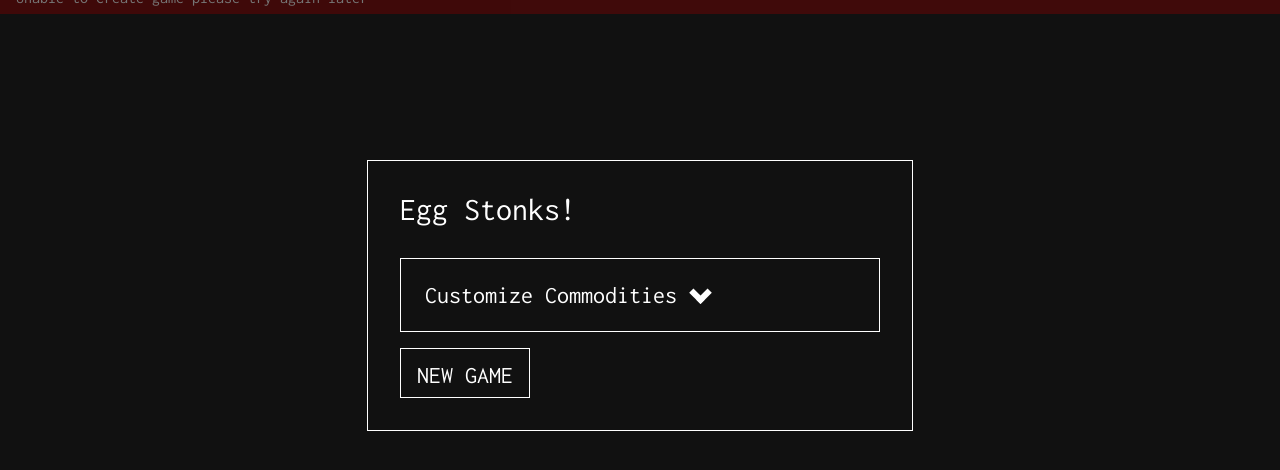
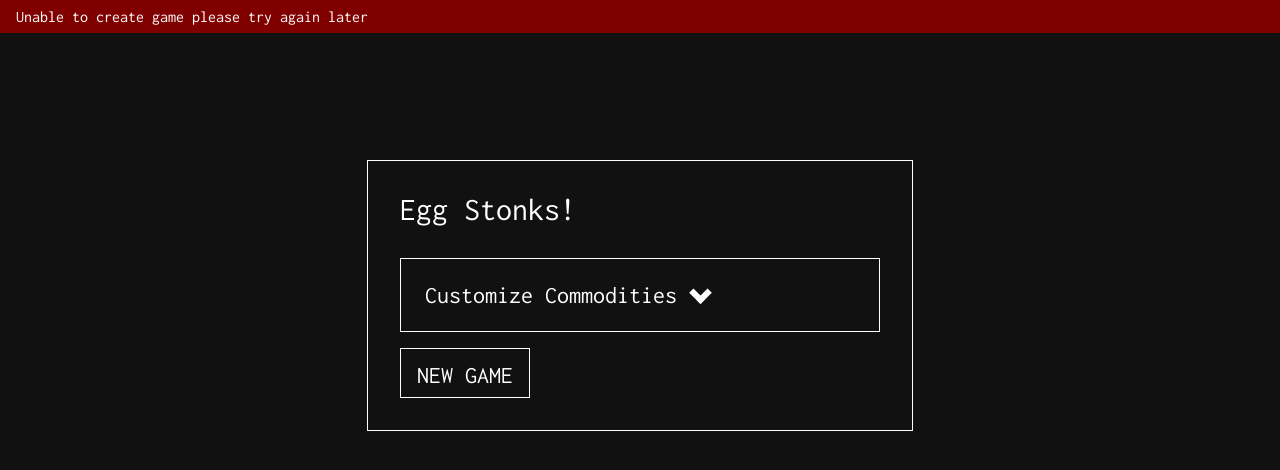
Before and after one commit to cconger/egg-stonks, a React app in the folder app/: page / in a window 1280 px wide. Both pictures are taken after a click on the input "New Game". Shown: the top 470 px of the page. Built offline with nearby package versions, Linux system fonts and the light colour scheme; no server answers; the HTML template or start-up script is replaced by a standard one.

Commit message:
Drop connections when I fail to write. Improved error messages and flow.

```diff
--- a/app/src/components/Application/Application.tsx
+++ b/app/src/components/Application/Application.tsx
@@ -9,10 +9,11 @@ interface ApplicationState {
   clientID: string;
   playerName?: string;
   gameID?: string;
+  errorString: string | null;
 }
 
 export const Application = () => {
-  const [{clientID, playerName, gameID}, setState] = React.useState<ApplicationState>(() => {
+  const [{clientID, playerName, gameID, errorString}, setState] = React.useState<ApplicationState>(() => {
 
     // Parse query params for gameID
     let clientID = localStorage.getItem('client_id');
@@ -41,6 +42,7 @@ export const Application = () => {
       gameID,
       clientID,
       playerName,
+      errorString: null,
     }
   })
 
@@ -52,8 +54,16 @@ export const Application = () => {
     }))
   }
 
+  const navToGame = (gameID: string) => {
+    sessionStorage.setItem("game_id", gameID)
+    setState((state) => ({
+      ...state,
+      gameID: gameID,
+    }))
+  }
+
   if (!gameID) {
-    return <Landing />
+    return <Landing onSubmit={navToGame} error={errorString} />
   }
 
   if (playerName === undefined) {
@@ -62,5 +72,17 @@ export const Application = () => {
     return <NamePicker prefill={prefill} onSubmit={namePicked} />
   }
 
-  return <GameClient clientID={clientID} gameID={gameID} name={playerName} />
+  const reset = (msg: string|null) => {
+    console.log("RESET", msg);
+
+    sessionStorage.removeItem("game_id");
+
+    setState((state) => ({
+      ...state,
+      gameID: undefined,
+      errorString: msg,
+    }))
+  }
+
+  return <GameClient clientID={clientID} gameID={gameID} name={playerName} reset={reset} />
 }
--- a/app/src/components/ErrorPane/ErrorPane.tsx
+++ b/app/src/components/ErrorPane/ErrorPane.tsx
@@ -9,11 +9,6 @@ export interface ErrorPaneProps {
 }
 
 type ErrorPaneState = ErrorMsg[]
-
-export interface Error {
-  ID: string;
-  Message: string;
-}
 
 export const ErrorPane = (props: ErrorPaneProps) => {
   const [errorList, setErrorList] = React.useState<ErrorPaneState>([])
@@ -29,14 +24,21 @@ export const ErrorPane = (props: ErrorPaneProps) => {
     errors = null
   }
 
-  let error = errorList[0];
   const handle = () => {
-    setErrorList(errorList.slice(1));
+    for (let i = 0; i < errorList.length; i++) {
+      if (!errorList[i].Persist) {
+        setErrorList([...errorList.slice(0,i), ...errorList.slice(i+1)])
+      }
+    }
   }
 
   errors = errorList.map((error) => {
+    const classNames = ["error"]
+    if (error.Persist) {
+      classNames.push("persist")
+    }
     return (
-      <div className="error" key={error.ID} onAnimationEnd={handle}>{error.Message}</div>
+      <div className={classNames.join(' ')} key={error.ID} onAnimationEnd={handle}>{error.Message}</div>
     );
   })
 
--- a/app/src/components/ErrorPane/style.css
+++ b/app/src/components/ErrorPane/style.css
@@ -8,6 +8,31 @@
   padding: 0.5em 1em;
   animation: slide-in-out 3s;
   animation-fill-mode: forwards;
+}
+
+.error.persist {
+  animation-name: slide-in;
+}
+
+@keyframes slide-in {
+  0% {
+    transform: translate3d(0,-100%,0);
+    opacity: 0;
+  }
+
+  10% {
+    transform: translate3d(0,0,0);
+    opacity: 1;
+  }
+
+  90% {
+    transform: translate3d(0, 0, 0);
+    opacity: 1;
+  }
+
+  100% {
+    transform: translate3d(0,0,0);
+  }
 }
 
 @keyframes slide-in-out {
--- a/app/src/components/GameBoard/GameBoard.tsx
+++ b/app/src/components/GameBoard/GameBoard.tsx
@@ -16,6 +16,7 @@ export interface GameBoardProps {
   currentPlayer?: string;
   error?: ErrorMsg;
   client?: GameClient;
+  quit?: (msg: string|null) => void;
 }
 
 interface GameClient {
@@ -50,7 +51,12 @@ export const GameBoard = (props: GameBoardProps) => {
     controls = <Controls player={actingPlayer} myPlayer={myPlayer} stonks={props.state.stonks} roll={props.state.roll} client={props.client} />
   }
   if (props.state.turn.number >= props.state.turns) {
-    controls = <div>Game over!</div>
+    controls = (
+      <>
+        <div>Game over!</div>
+        <div className="button" onClick={() => {props.quit(null)}}>New Game</div>
+      </>
+    )
   }
 
   return (
--- a/app/src/components/GameBoard/GameClient.tsx
+++ b/app/src/components/GameBoard/GameClient.tsx
@@ -1,6 +1,7 @@
 import * as React from 'react';
 
 import {GameBoard} from './GameBoard';
+import {ErrorPane} from 'stonks/components/ErrorPane';
 import {PlayerStaging} from 'stonks/components/PlayerStaging';
 import {GameState, Phase} from 'stonks/game/state';
 import {SocketClient, ErrorMsg} from 'stonks/game/client';
@@ -9,6 +10,7 @@ export interface GameClientProps {
   clientID: string;
   gameID: string;
   name: string;
+  reset: (msg: string) => void;
 }
 
 interface GameClientState {
@@ -36,13 +38,9 @@ export const GameClient = (props: GameClientProps) => {
         }))
       },
       OnClose: () => {
-        if (!connected) {
-          // Reset, we never connected.
-          sessionStorage.removeItem('game_id')
-          window.location.replace(document.URL)
-        }
         setState((state) => ({
           ...state,
+          connected: false,
         }));
       },
       OnError: (error: ErrorMsg) => {
@@ -63,6 +61,9 @@ export const GameClient = (props: GameClientProps) => {
           playerID: playerID,
         }))
       },
+      NoConnect: () => {
+        props.reset("Could not join game... Please create a new game.")
+      }
     })
 
     setState((state) => ({
@@ -113,11 +114,11 @@ export const GameClient = (props: GameClientProps) => {
     let startGame = () => { client.StartGame() };
     return (
       <>
-        {errorContent}
+        <ErrorPane error={error} />
         <PlayerStaging gameID={props.gameID} state={gamestate} currentPlayer={playerID} onStartGame={startGame} />
       </>
     )
   }
 
-  return <GameBoard state={gamestate} error={error} currentPlayer={playerID} client={client} />;
+  return <GameBoard state={gamestate} error={error} currentPlayer={playerID} client={client} quit={props.reset} />;
 };
--- a/app/src/components/Landing/Landing.tsx
+++ b/app/src/components/Landing/Landing.tsx
@@ -1,4 +1,6 @@
 import * as React from 'react';
+
+import {ErrorPane} from 'stonks/components/ErrorPane';
 
 import './style.css';
 
@@ -12,6 +14,11 @@ const defaultStonks = [
   "Gold Chains"
 ];
 
+export interface LandingProps {
+  error?: string;
+  onSubmit: (gameID: string) => void;
+}
+
 interface CreateGamePayload {
   config: {
     stonks: string[];
@@ -19,8 +26,8 @@ interface CreateGamePayload {
   }
 }
 
-export const Landing = () => {
-  const [err, setErr] = React.useState<string>(null);
+export const Landing = (props: LandingProps) => {
+  const [err, setErr] = React.useState<string>(props.error || null)
   const [expanded, setExpanded] = React.useState(false);
   const [stonks, setStonks] = React.useState(defaultStonks.slice())
 
@@ -63,9 +70,7 @@ export const Landing = () => {
 
       const body = await response.json();
       const gameID = body["game_id"];
-      const target = new URL(document.URL);
-      target.searchParams.set("game", gameID);
-      window.location.replace(target.toString());
+      props.onSubmit(gameID)
     } catch (e) {
       console.error("Error handling response", e)
       setErr("Unable to create game please try again later")
@@ -102,11 +107,14 @@ export const Landing = () => {
     );
   });
 
-  const clear = () => (setErr(null));
-
   let errMsg
   if (err) {
-    errMsg = <div className="error-container"><div className="error" onAnimationEnd={clear}>{err}</div></div>
+    const errorObj = {
+      ID: "-",
+      Message: err,
+      Persist: true,
+    }
+    errMsg = <ErrorPane error={errorObj} />
   }
 
   const toggleExpand = () => {
--- a/app/src/game/client.ts
+++ b/app/src/game/client.ts
@@ -8,12 +8,14 @@ export interface EventHandlers {
   PlayerUpdate?: (playerID: string) => void;
   OnClose?: () => void;
   OnError?: (error: ErrorMsg) => void;
+  NoConnect?: () => void;
 }
 type SocketEnvelope = StateUpdate | WhoamiUpdate | ErrorUpdate | UnknownUpdate;
 
 export interface ErrorMsg {
   ID: string;
   Message: string;
+  Persist?: boolean;
 }
 
 interface UnknownUpdate {
@@ -45,18 +47,21 @@ export class SocketClient {
   gameID: string
   clientID: string
   delegate: EventHandlers
+  connected: boolean
+  closing: boolean
 
 
   constructor(id: string, clientID: string, handler: EventHandlers) {
     this.delegate = handler;
     this.clientID = clientID;
+    this.connected = false;
+    this.closing = false;
 
     let a = new URL(document.URL);
     a.protocol = "ws";
     a.pathname = `/game/${id}/join`;
 
     this.socket = new WebSocket(a.toString());
-    // Right now redirect all websocket failures to landing
     this.socket.addEventListener('open', (event) => { this.onOpen(event); })
     this.socket.addEventListener('error', (event) => { this.onError(event); })
     this.socket.addEventListener('message', (event) => { this.onMessage(event); })
@@ -65,6 +70,7 @@ export class SocketClient {
 
   onOpen(event: Event) {
     console.log("Socket onopen", event)
+    this.connected = true;
     this.delegate.OnConnect();
   }
 
@@ -91,16 +97,26 @@ export class SocketClient {
   }
 
   onError(event: Event) {
+    if (this.closing) { return }
     console.log("Socket error", event);
     this.delegate.OnError({
-      ID: "404",
+      ID: nanoid(),
       Message: "Socket error, refresh?",
     })
   }
 
   onClose(event: CloseEvent) {
+    if (this.closing) { return }
     console.log("Socket closed", event);
-    this.delegate.OnClose()
+    if (this.connected) {
+      this.delegate.OnError({
+        ID: nanoid(),
+        Message: "Connection to server lost... refresh to continue",
+        Persist: true,
+      })
+      return
+    }
+    this.delegate.NoConnect();
   }
 
   Send(action: string, payload: any) {
@@ -113,6 +129,7 @@ export class SocketClient {
 
   Close() {
     console.log("Closing socket")
+    this.closing = true;
     this.socket.close();
   }
 
```
Also changed, not shown: 2 other files (tests, documents, lock files or other folders).
